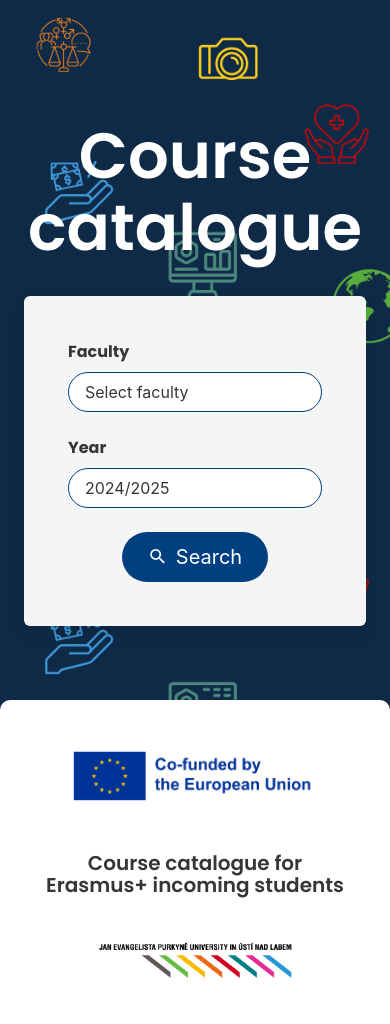
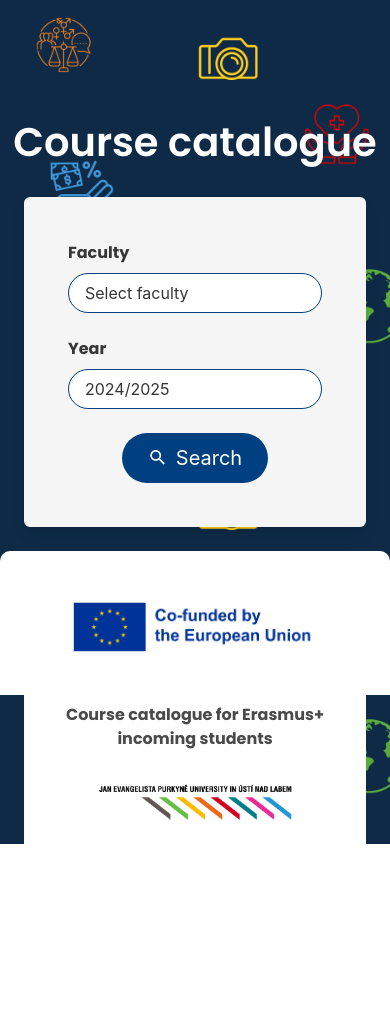
Before and after one commit to MFVS/stag_erasmus, a FastAPI app: page / in a window 390 px wide. After the commit the page ends 844 px from the top, so only its background shows below. Run offline with FastAPI, Linux system fonts and the light colour scheme; parts of the project's set-up code (start-up, migrations or seed data) failed here and were passed over; some libraries are stand-ins or nearby versions.

Commit message:
📱mobile responsivity📱

```diff
--- a/app/static/css/main.css
+++ b/app/static/css/main.css
@@ -33,7 +33,6 @@
 
 .footer {
   position: absolute;
-  bottom: 0;
   width: 100%;
   height: 2.5rem;
   border-radius: 10px 10px 0 0;
@@ -44,6 +43,27 @@
   width: 50%;
   margin: 0 auto;
   border-radius: 10px;
+}
+
+.warning-title {
+  font-size: 1.5rem;
+  font-weight: bold;
+}
+
+.footer-title {
+  font-size: 1.5rem;
+  font-weight: bold;
+}
+
+@media (min-width: 768px) {
+  .footer {
+    bottom: 0;
+  }
+
+  .warning-content {
+    width: 60%;
+  }
+
 }
 
 /* Media query for mobile devices */
@@ -60,8 +80,15 @@
     font-size: 2rem !important;
     padding-top: 10%;
   }
+
+  .title {
+    font-size: 2.5rem !important;
+  }
+
+  .footer-title {
+    font-size: 1rem !important;
+  }
 }
-
 
 /* Hover na brand a home tlačítko */
 .high {
--- a/app/templates/pages/faculty.html
+++ b/app/templates/pages/faculty.html
@@ -5,6 +5,7 @@
 {% block head %}
 
 <nav class="navbar is-fixed-top px-3" style="background-color: transparent;">
+    <!-- <nav class="navbar is-fixed-top px-3" style="background-color: transparent; backdrop-filter: blur(5px); box-shadow: 0 5px 15px rgba(0, 0, 0, 0.1);"> -->
     <div class="navbar-brand">
         <a class="navbar-item has-background-dark high" href="https://www.ujep.cz/en/"
             style="border-radius:0 0 10px 10px;">
--- a/app/templates/pages/home.html
+++ b/app/templates/pages/home.html
@@ -31,14 +31,15 @@
     <div class="modal-background" _="on click remove .is-active from #modal"></div>
     <div class="modal-content">
         <div class="container px-2">
-              <article class="message is-warning" style="width: 60%; margin: 0 auto;">
+              <article class="message is-warning warning-content" style="margin: 0 auto;">
                 <div class="message-header">
                     <span class="icon is-medium">
                         <i class="mdi mdi-36px mdi-alert"></i>
                     </span>
+                    No faculty selected!
                   <button class="delete" style="float: right;" _="on click remove .is-active from #modal"></button>
                 </div>
-                <div class="title is-3 message-body has-text-centered" style="font-size: 1.5em;">
+                <div class="warning-title is-3 message-body has-text-centered" style="font-size: 1.5em;">
                 Please select a faculty.
                 </div>
               </article>
@@ -130,11 +131,11 @@
 {% block footer %}
 <footer class="footer has-background-white">
 
-    <nav class="level">
+    <nav class="level has-background-white">
         <p class="level-item has-text-centered pb-5">
             <img src="/static/logos/EN_Co.png" alt="Cofounded by EU" style="width: 250px;">
         </p>
-        <p class="level-item has-text-centered title is-5 p-3">
+        <p class="level-item has-text-centered footer-title p-3">
             Course catalogue for Erasmus+ incoming students
         </p>
         <p class="level-item has-text-centered pb-5">
```
Also changed, not shown: README.md.
